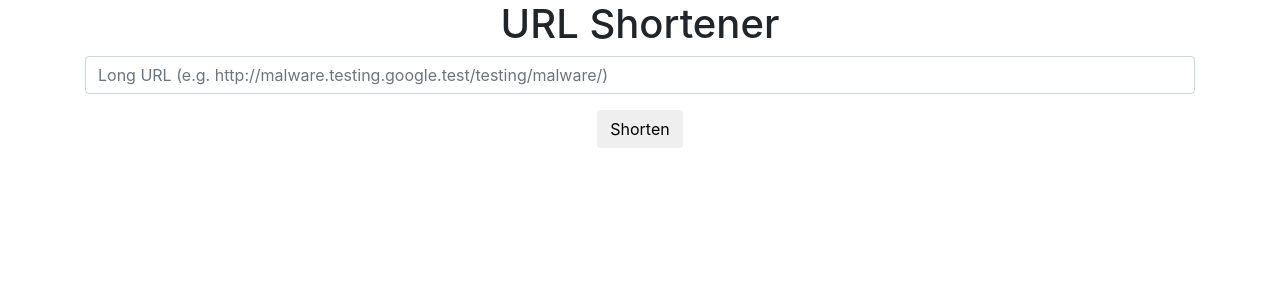
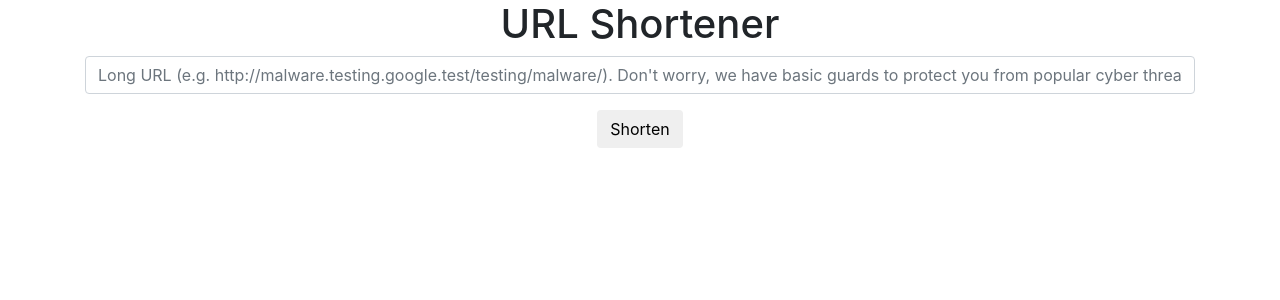
Before and after one commit to d222nguy/urlshortener-premium, a Django app: page / in a window 1280 px wide. Shown: the top 300 px of the page. Run offline with Django 3.2, Linux system fonts and the light colour scheme; some libraries are stand-ins or nearby versions.

Commit message:
finalize

```diff
--- a/shortener/forms.py
+++ b/shortener/forms.py
@@ -10,22 +10,8 @@ class SubmitUrlForm(forms.Form):
             validators=[validate_url],
             widget = forms.TextInput(
                     attrs ={
-                        "placeholder": "Long URL (e.g. http://malware.testing.google.test/testing/malware/)",
+                        "placeholder": "Long URL (e.g. http://malware.testing.google.test/testing/malware/). Don't worry, we have basic guards to protect you from popular cyber threats.",
                         "class": "form-control"
                         }
                 )
             )
-    # def clean(self):
-    #     super(SubmitUrlForm, self).clean()
-    #     # url = cleaned_data["url"]
-    #     # print(url)
-    # def clean_url(self):
-    #     print("self.cleaned_data = ", self.cleaned_data)
-    #     url = self.cleaned_data['url'] #cleaned_data is a Django Form's thing!
-    #     print(url)
-    #     url_validator = URLValidator()
-    #     try:
-    #         url_validator(url)
-    #     except:
-    #         raise forms.ValidationError("Invalid URL for this field!")
-    #     return url
--- a/shortener/templates/shortener/already-exists.html
+++ b/shortener/templates/shortener/already-exists.html
@@ -13,7 +13,7 @@
         </p>
 
         <p> Shortened URL:
-        <a href = {{object.get_short_url}}> {{object.get_short_url}} </a>
+        <a href = {{request.scheme}}://{{request.get_host}}/{{object.get_short_url}}> Here </a>
         </p>
     </div>
     </div>
--- a/urlshortener/hostconf/views.py
+++ b/urlshortener/hostconf/views.py
@@ -1,7 +1,5 @@
 from django.http import HttpResponseRedirect
 from django.conf import settings
-
-# DEFAULT_URL_REDIRECT = getattr(settings, "DEFAULT_REDIRECT_URL", "http://www.ushort.com:8000")
 
 DEFAULT_URL_REDIRECT = getattr(settings, "DEFAULT_REDIRECT_URL", "")
 
```
